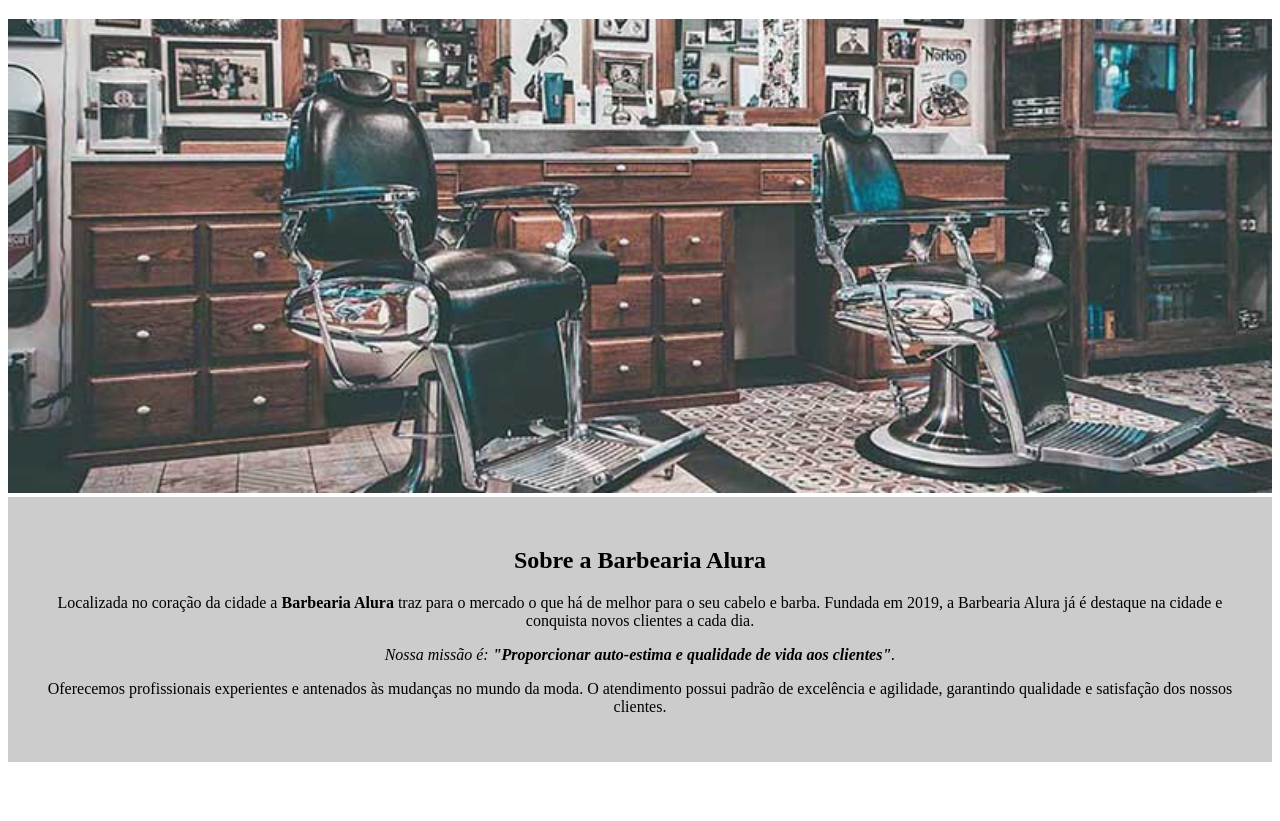
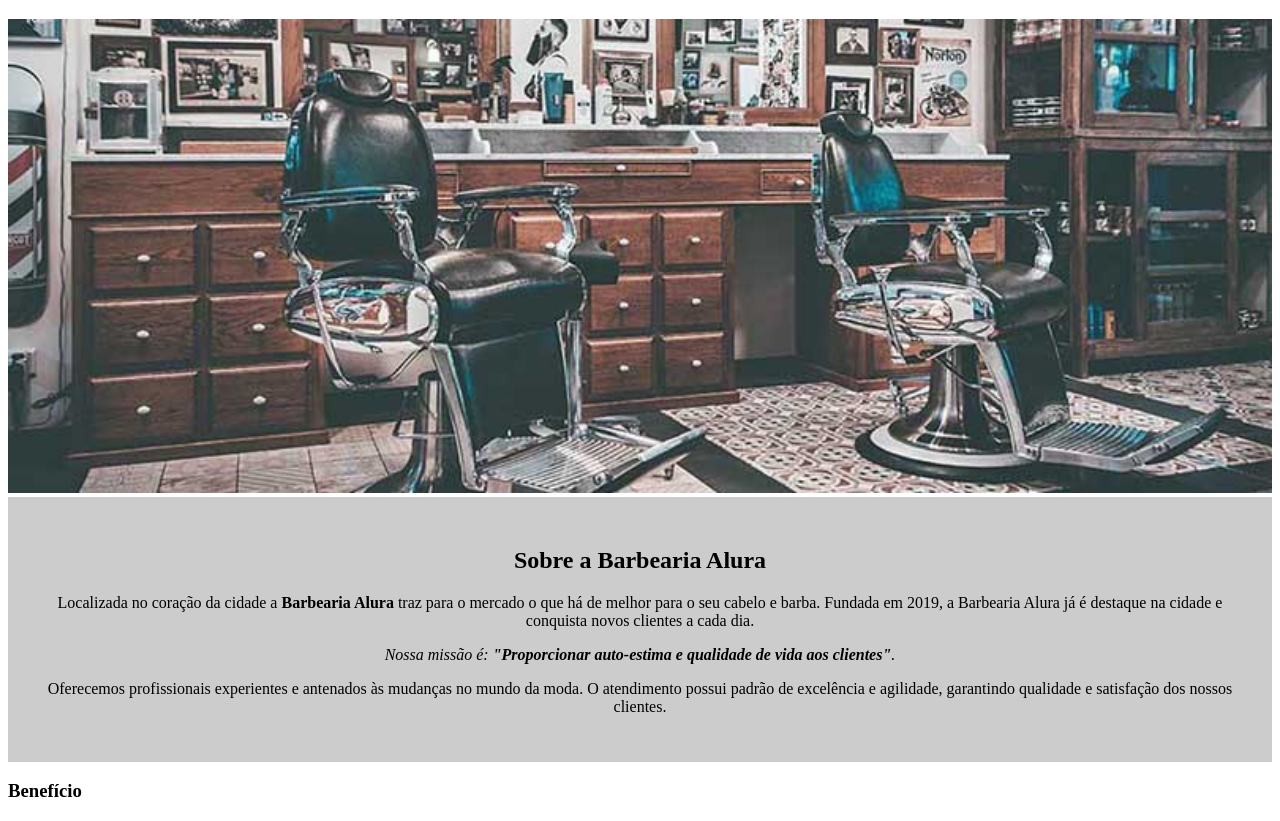
Before and after one commit to LuizaYas/site, a plain HTML site: page index.html in a window 1280 px wide. Shown: the part 61-882 px from the top of the page. Before the commit the page ends 831 px from the top, so only its background shows below. Drawn offline with Linux system fonts and the light colour scheme.

Commit message:
Update index.html

```diff
--- a/index.html
+++ b/index.html
@@ -28,5 +28,10 @@
             </p>
 
         </div>
+	<div class= "benefício">
+		<h3 class= "título-centralizado">
+			Benefício
+		</h3>
+	</div>
     </body>
 </html>
```
